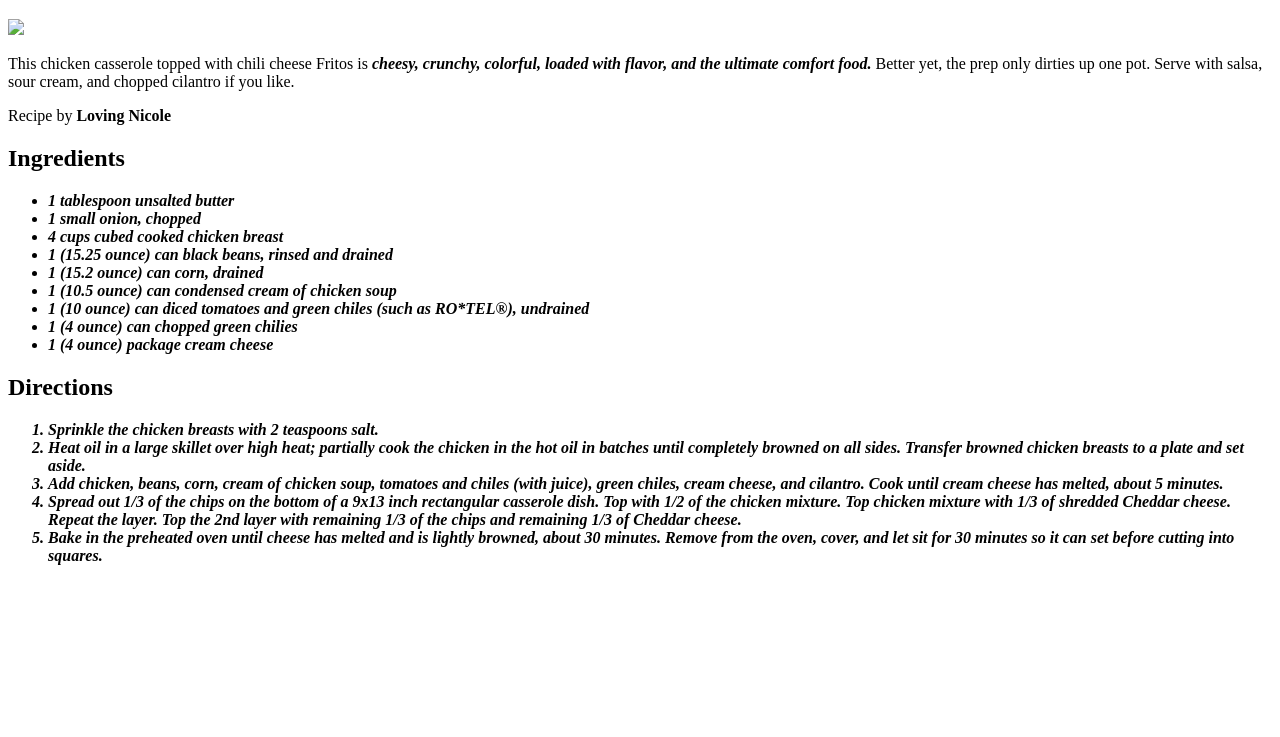
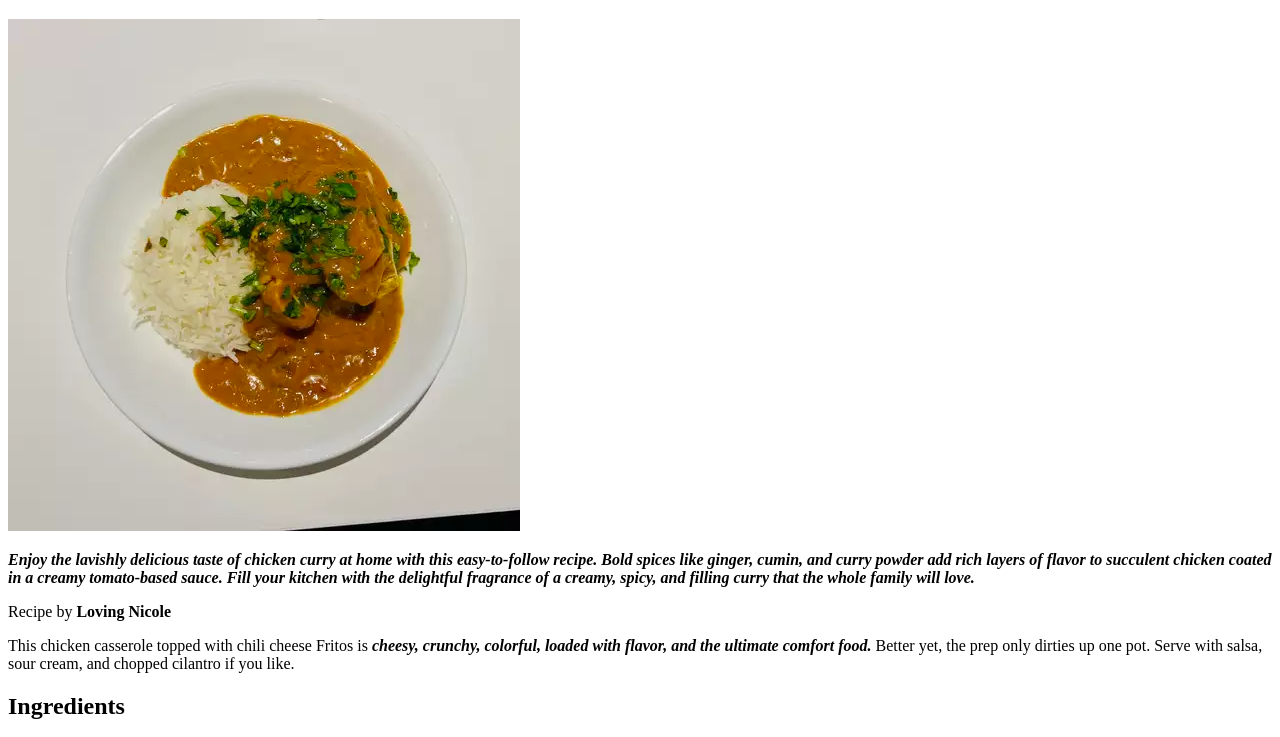
Before and after one commit to kuroi-sny/Project-Recipe-Blog, a plain HTML site: page recipes/Indian-Chicken-Curry.html in a window 1280 px wide. Shown: the part 61-798 px from the top of the page. Drawn offline with Linux system fonts and the light colour scheme.

Commit message:
fixed image error by removing the space b/w name.

```diff
--- a/recipes/Indian-Chicken-Curry.html
+++ b/recipes/Indian-Chicken-Curry.html
@@ -8,14 +8,19 @@
 </head>
 <body>
     <h1>Indian Chicken Curry (Murgh Kari)</h1>
-    <img src="./img/Indian Chicken Curry (Murgh Kari)">
-     <p>This chicken casserole topped with chili cheese Fritos is
-        <em><strong>cheesy, crunchy, colorful, loaded with flavor, and the ultimate
-        comfort food.</strong></em> Better yet, the prep only dirties up one pot.
-        Serve with salsa, sour cream, and chopped cilantro if you like.
-     </p>
+    <img src="./img/Murgh-Kari.jpg">
+    <em><strong><p>Enjoy the lavishly delicious taste of chicken curry
+         at home with this easy-to-follow recipe. Bold spices like ginger,
+         cumin, and curry powder add rich layers of flavor to succulent
+          chicken coated in a creamy tomato-based sauce. Fill your
+          kitchen with the delightful fragrance of a creamy, spicy, and
+          filling curry that the whole family will love.</p></strong></em>
+
       <p>Recipe by <strong> Loving Nicole</strong></p>
-
+      This chicken casserole topped with chili cheese Fritos is
+      <em><strong>cheesy, crunchy, colorful, loaded with flavor, and the ultimate
+      comfort food.</strong></em> Better yet, the prep only dirties up one pot.
+      Serve with salsa, sour cream, and chopped cilantro if you like.
       <h2>Ingredients</h2>
 
      <ul>
```
Also changed, not shown: recipes/img/Murgh-Kari.jpg (renamed from recipes/img/Indian Chicken Curry (Murgh Kari).jpg).
